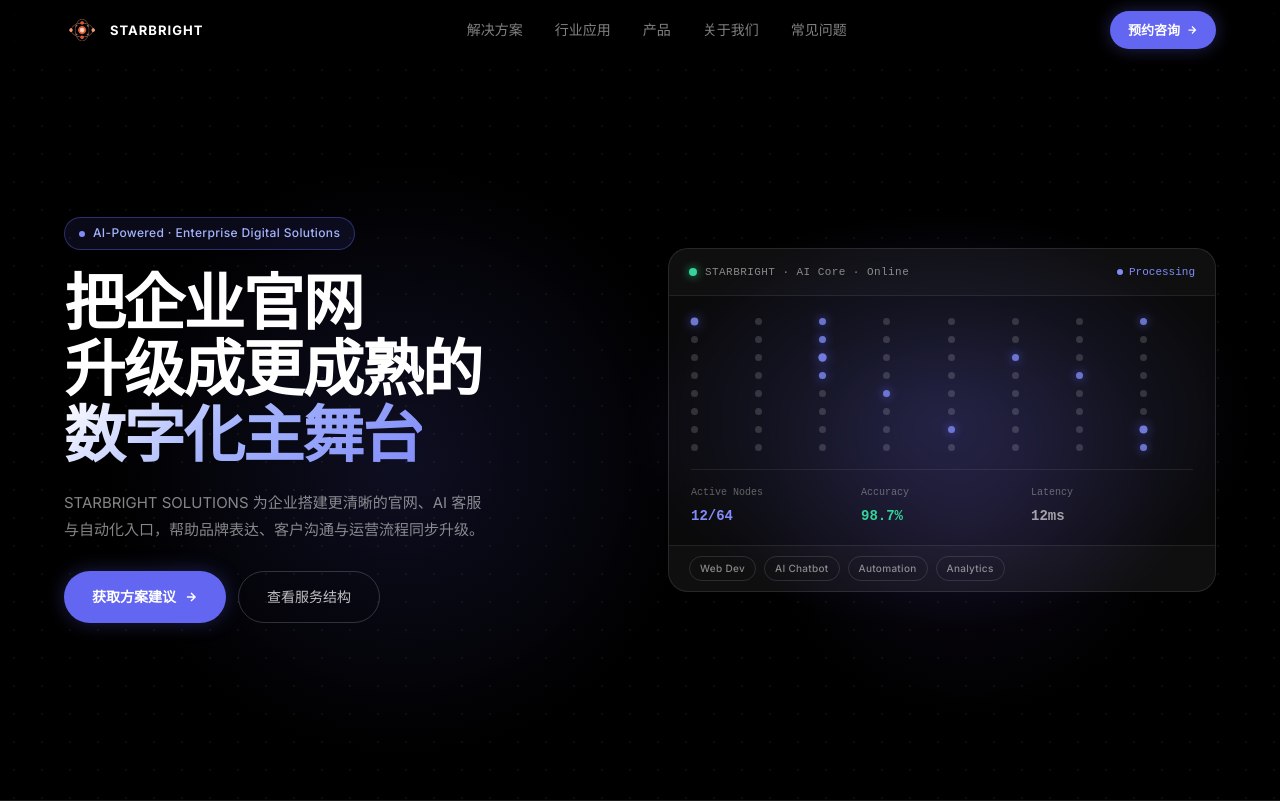
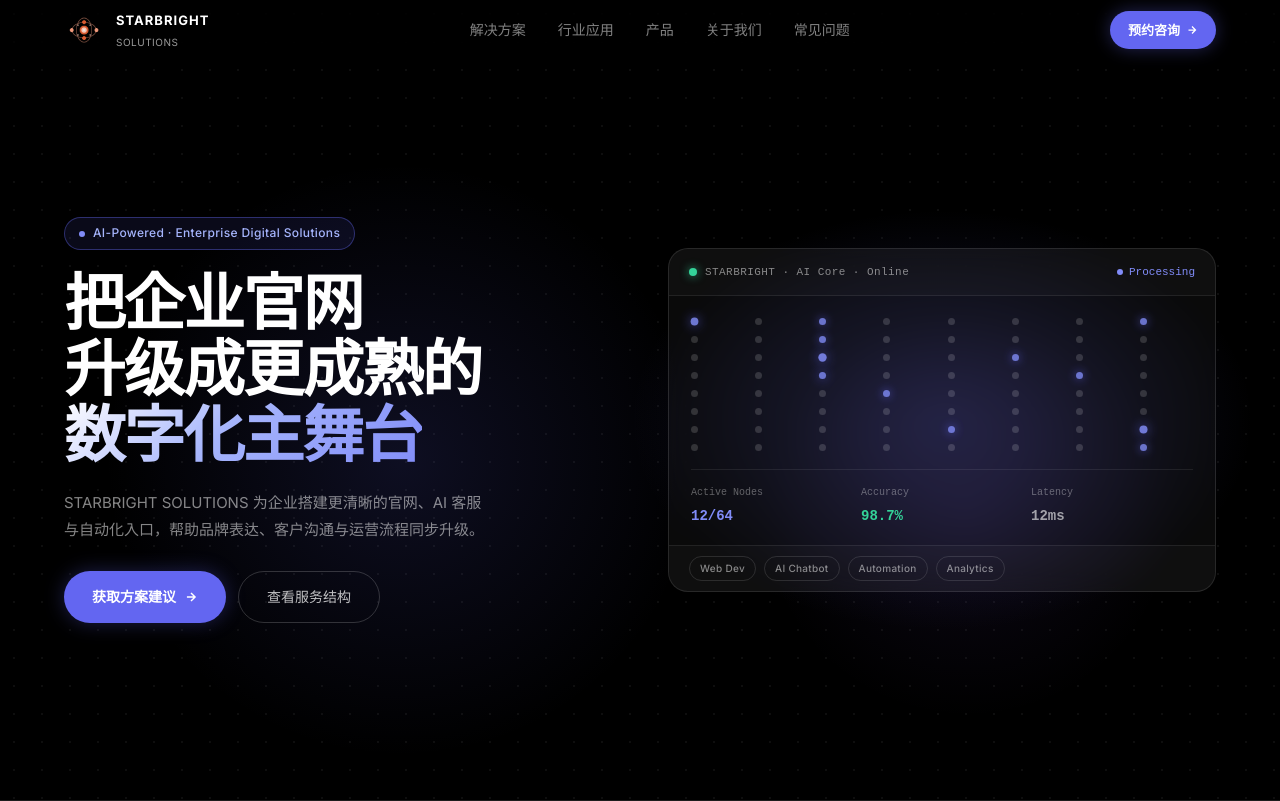
Before and after one commit to bryangeh79/starbright-solutions, a Next.js app: page / in a window 1280 px wide. Shown: the top 801 px of the page. Built offline with nearby package versions, Linux system fonts and the light colour scheme.

Commit message:
Add Starbright logo to header with company name

```diff
--- a/src/components/Header.js
+++ b/src/components/Header.js
@@ -37,19 +37,25 @@ export default function Header() {
       }}>
 
         {/* Logo */}
-        <a href="/" style={{ display: 'flex', alignItems: 'center', gap: '10px', textDecoration: 'none', flexShrink: 0 }}>
+        <a href="/" style={{ display: 'flex', alignItems: 'center', gap: '12px', textDecoration: 'none', flexShrink: 0 }}>
           <Image
             src="/images/starbright_logo_only_95percent_256.png"
             alt="Starbright Solutions"
-            width={36}
-            height={36}
+            width={40}
+            height={40}
             priority
             style={{ objectFit: 'contain' }}
           />
-          <span style={{
-            color: '#fff', fontWeight: 700, fontSize: '13px',
-            letterSpacing: '0.08em', fontFamily: 'Inter, sans-serif',
-          }}>STARBRIGHT</span>
+          <div style={{ display: 'flex', flexDirection: 'column', gap: '2px' }}>
+            <span style={{
+              color: '#fff', fontWeight: 700, fontSize: '13px',
+              letterSpacing: '0.08em', fontFamily: 'Inter, sans-serif',
+            }}>STARBRIGHT</span>
+            <span style={{
+              color: 'rgba(255,255,255,0.6)', fontWeight: 400, fontSize: '10px',
+              letterSpacing: '0.05em', fontFamily: 'Inter, sans-serif',
+            }}>SOLUTIONS</span>
+          </div>
         </a>
 
         {/* Desktop Nav */}
```
